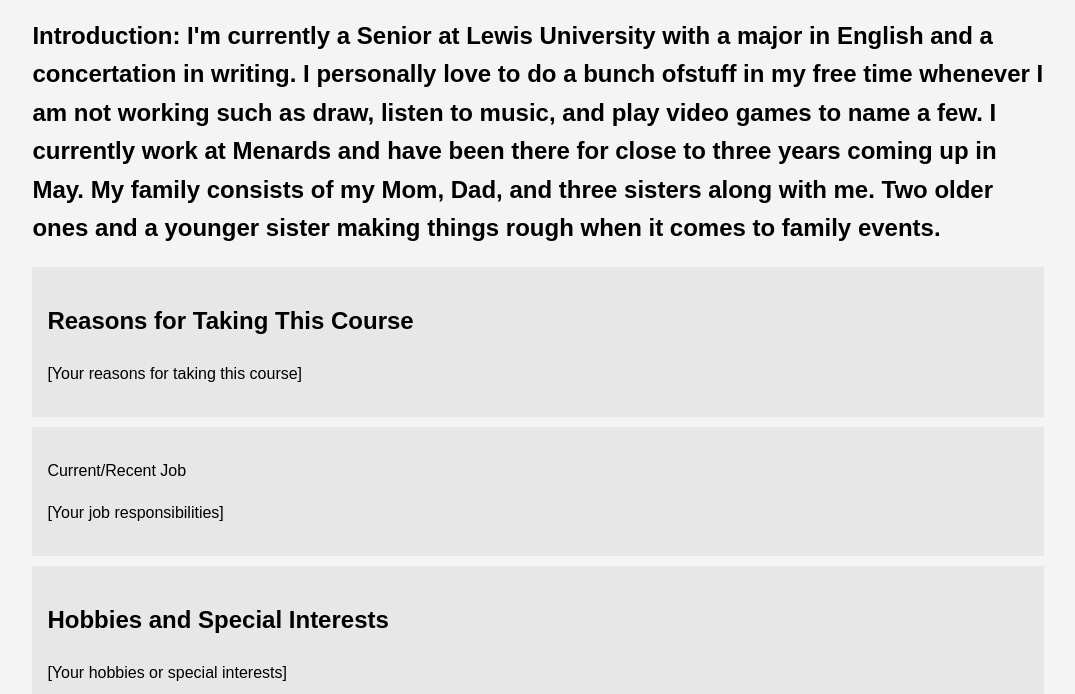
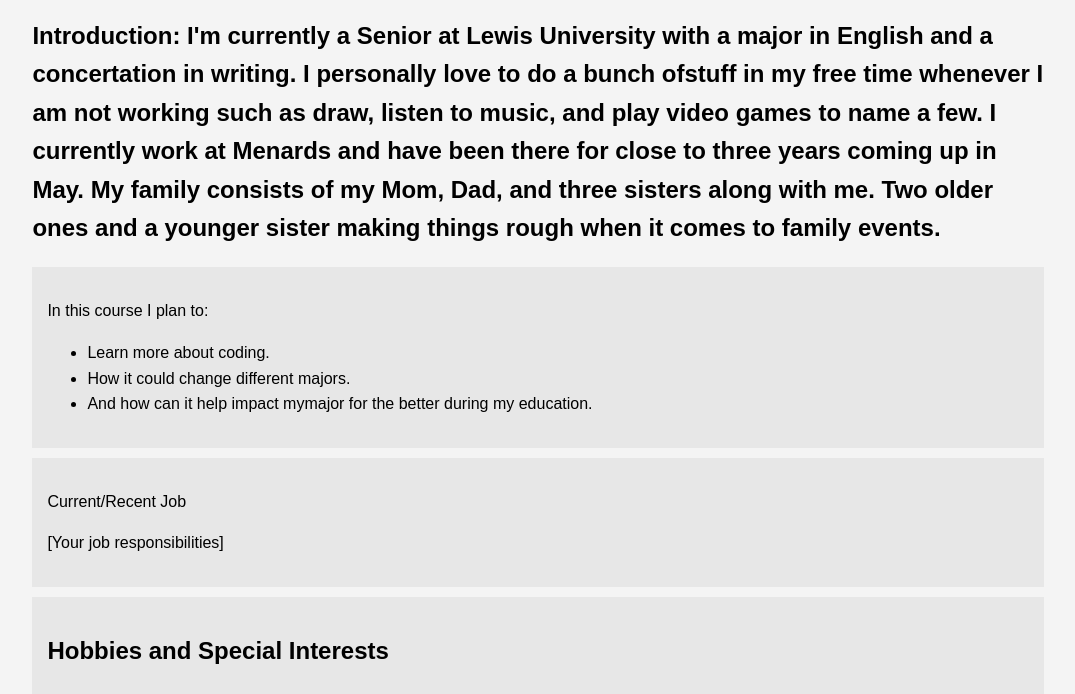
Before and after one commit to Mattcz2026/GTKEO, a plain HTML site: page index.html in a window 1280 px wide. Shown: the part 102-796 px from the top of the page, without its empty margins (102-1177 px from the left). Drawn offline with Linux system fonts and the light colour scheme.

Commit message:
Update index.html

```diff
--- a/index.html
+++ b/index.html
@@ -41,9 +41,14 @@
 
         </section>
 
-		<section class="course">
-            <h2>Reasons for Taking This Course</h2>
-            <p>[Your reasons for taking this course]</p>
+		<section class="What I Hope to Learn in this Course">
+            <p>In this course I plan to:</p>
+			<ul>
+  <li>Learn more about coding.</li>
+  <li>How it could change different majors.</li>
+  <li>And how can it help impact mymajor for the better during my education.</li>
+</ul>
+
         </section>
 
 		<section class="job">
```
